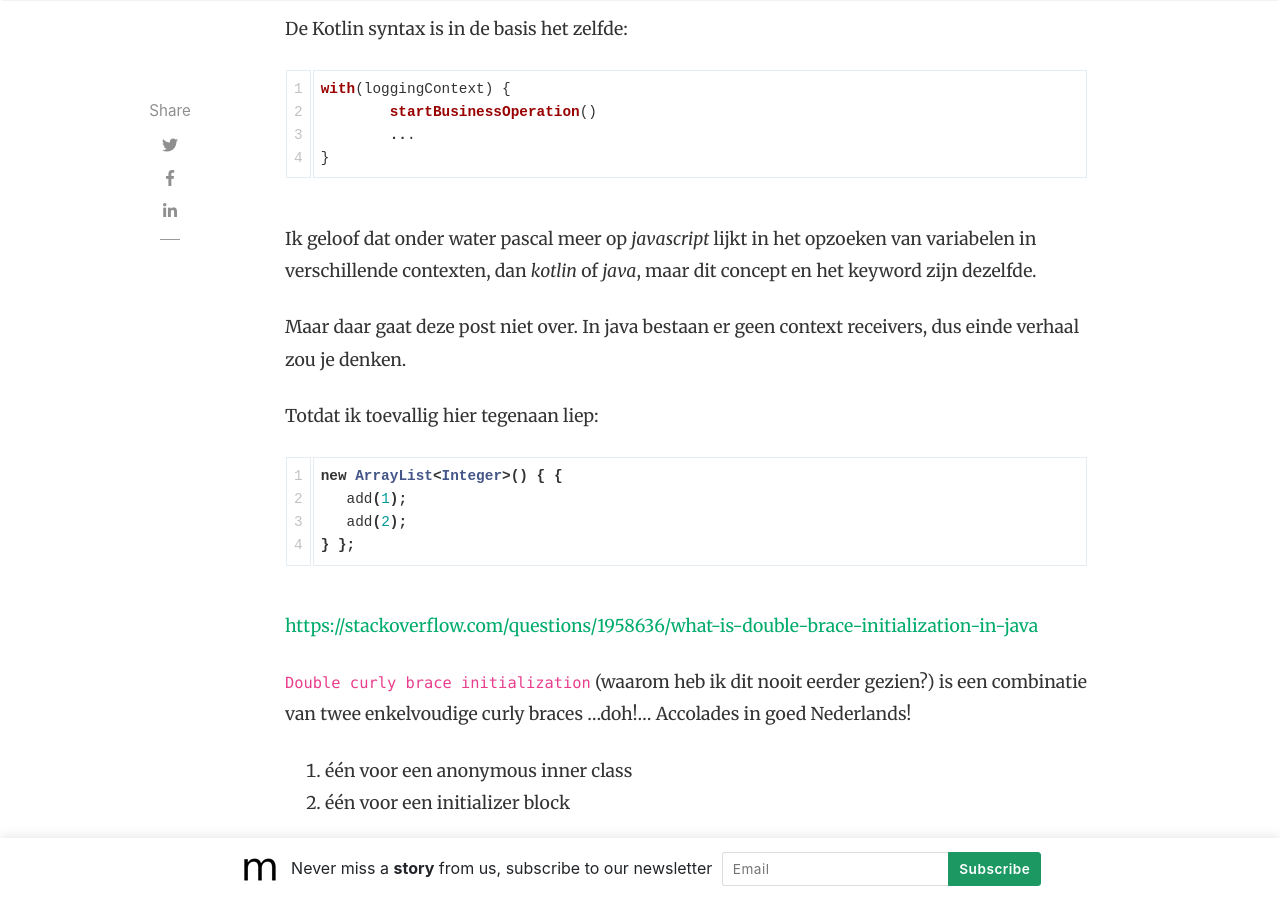
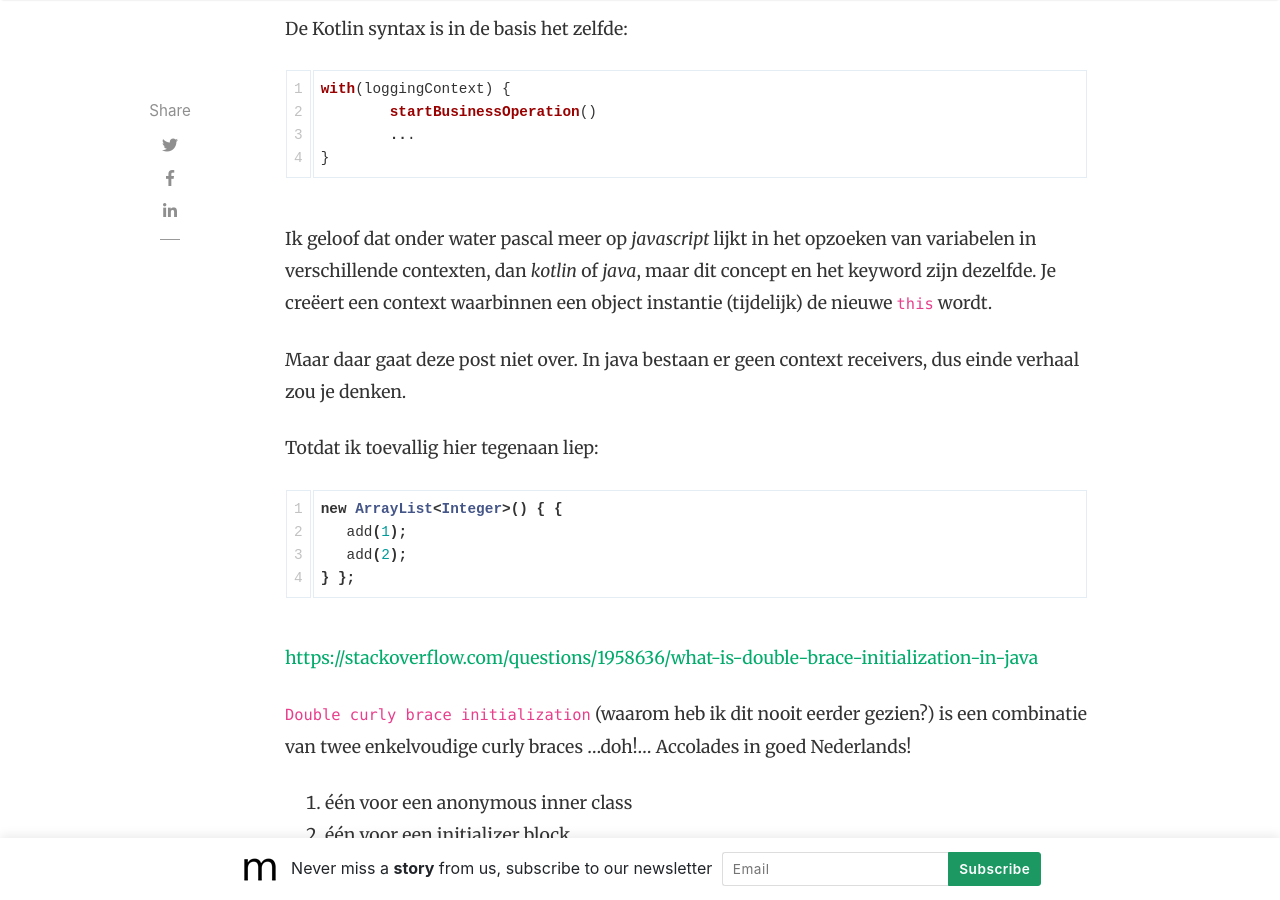
Before and after one commit to TOP-Squad/top-squad.github.io, a Jekyll site: the page built from _posts/2022-07-05-poormans-context-receivers.md, in a window 1280 px wide and 900 px high, scrolled down 1485 px. Built offline with Jekyll 4.4.1, drawn with Linux system fonts in a browser that asks for light colours; nearby versions of some CDN libraries; comment, search, counter and statistics services are not loaded.

Commit message:
misschien een zinvolle toevoeging

````diff
--- a/_posts/2022-07-05-poormans-context-receivers.md
+++ b/_posts/2022-07-05-poormans-context-receivers.md
@@ -35,7 +35,6 @@ begin
 [https://smartpascal.github.io/help/assets/with.htm](bron)
 
 
-
 De Kotlin syntax is in de basis het zelfde:
 
 ```kotlin
@@ -45,7 +44,7 @@ with(loggingContext) {
 }
 ```
 
-Ik geloof dat onder water pascal meer op _javascript_ lijkt in het opzoeken van variabelen in verschillende contexten, dan _kotlin_ of _java_, maar dit concept en het keyword zijn dezelfde.
+Ik geloof dat onder water pascal meer op _javascript_ lijkt in het opzoeken van variabelen in verschillende contexten, dan _kotlin_ of _java_, maar dit concept en het keyword zijn dezelfde. Je creëert een context waarbinnen een object instantie (tijdelijk) de nieuwe `this` wordt.
 
 Maar daar gaat deze post niet over. In java bestaan er geen context receivers, dus einde verhaal zou je denken.
 
````
